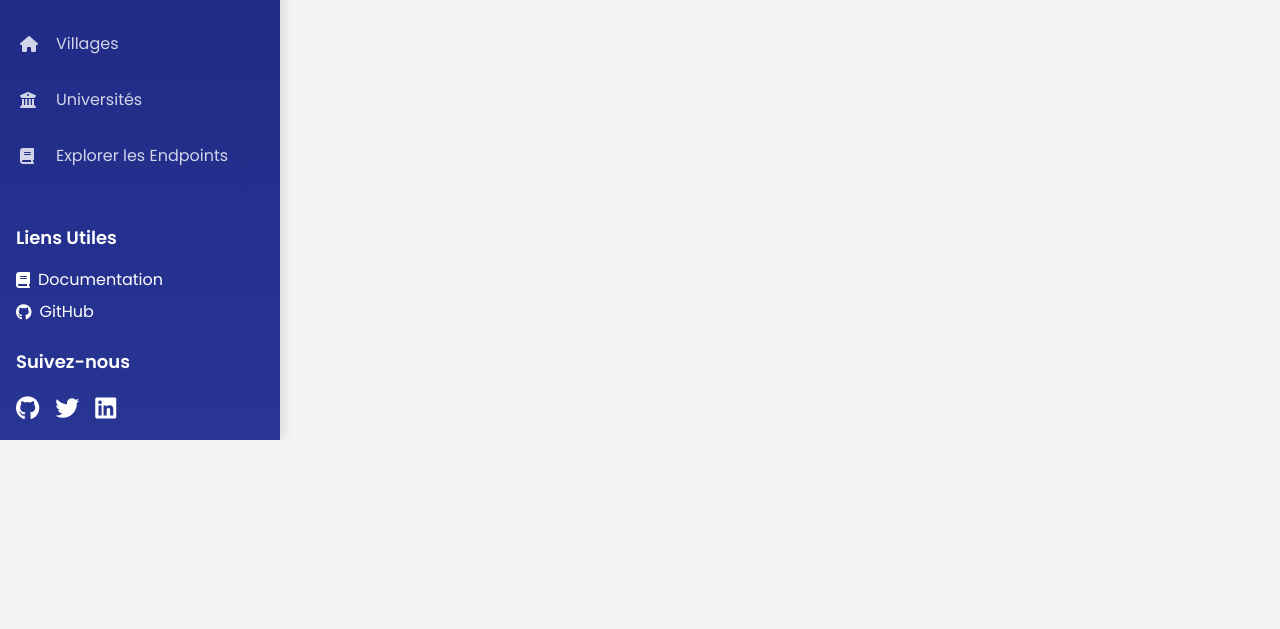
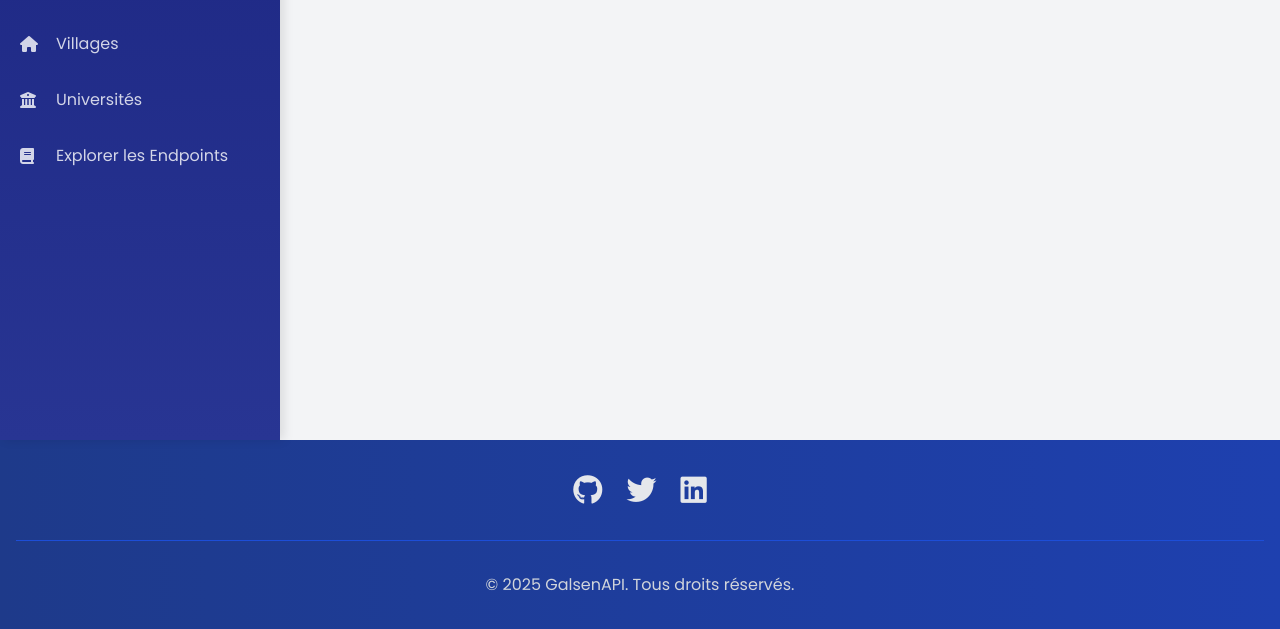
Before and after one commit to sibylassana95/GalsenAPi, a Django app: template templates/region.html in a window 1280 px wide. Shown: the part 360-989 px from the top of the page. Before the commit the page ends 800 px from the top, so only its background shows below. Run offline with Django 4.2, Linux system fonts and the light colour scheme; the template is opened without the code that fills it, so the values that code supplies are empty; some libraries are stand-ins or nearby versions.

Commit message:
feat: Ajout du modèle de pied de page et suppression des liens inutiles dans la barre latérale

```diff
--- a/templates/base.html
+++ b/templates/base.html
@@ -258,38 +258,6 @@
                 <span class="ml-3 sidebar-text">Explorer les Endpoints</span>
             </a>
         </nav>
-
-        <div class="mt-auto p-4 text-white">
-            <div data-aos="fade-up">
-                <h3 class="text-lg font-semibold mb-4">Liens Utiles</h3>
-                <ul class="space-y-2">
-                    <li>
-                        <a href="{% url 'redoc' %}" class="hover:text-white transition-colors duration-200 flex items-center">
-                            <i class="fas fa-book mr-2"></i>Documentation
-                        </a>
-                    </li>
-                    <li>
-                        <a href="https://github.com/sibylassana95/GalsenAPi" class="hover:text-white transition-colors duration-200 flex items-center">
-                            <i class="fab fa-github mr-2"></i>GitHub
-                        </a>
-                    </li>
-                </ul>
-            </div>
-            <div data-aos="fade-left" class="mt-6">
-                <h3 class="text-lg font-semibold mb-4">Suivez-nous</h3>
-                <div class="flex space-x-4">
-                    <a href="https://github.com/sibylassana95" class="hover:text-white transition-colors duration-200 transform hover:scale-110">
-                        <i class="fab fa-github text-2xl"></i>
-                    </a>
-                    <a href="https://twitter.com/sibyog13" class="hover:text-white transition-colors duration-200 transform hover:scale-110">
-                        <i class="fab fa-twitter text-2xl"></i>
-                    </a>
-                    <a href="https://www.linkedin.com/in/sibylassana" class="hover:text-white transition-colors duration-200 transform hover:scale-110">
-                        <i class="fab fa-linkedin text-2xl"></i>
-                    </a>
-                </div>
-            </div>
-        </div>
     </aside>
 
     <div class="main-content" id="main-content">
@@ -313,6 +281,8 @@
 
         {% block content %}{% endblock %}
     </div>
+
+    {% include 'footer.html' %}
 
     <script>
         AOS.init({
--- /dev/null
+++ b/templates/footer.html
@@ -0,0 +1,25 @@
+<footer class="bg-gradient-to-r from-blue-900 to-blue-800 text-white py-8 mt-auto">
+    <div class="container mx-auto px-4">
+        <div class="grid grid-cols-1 md:grid-cols-1 gap-8">
+            <!-- Suivez-nous -->
+            <div>
+                <div class="flex space-x-6 justify-center">
+                    <a href="https://github.com/sibylassana95" class="text-gray-200 hover:text-white">
+                        <i class="fab fa-github text-3xl"></i>
+                    </a>
+                    <a href="https://twitter.com/sibyog13" class="text-gray-200 hover:text-white">
+                        <i class="fab fa-twitter text-3xl"></i>
+                    </a>
+                    <a href="https://www.linkedin.com/in/sibylassana" class="text-gray-200 hover:text-white">
+                        <i class="fab fa-linkedin text-3xl"></i>
+                    </a>
+                </div>
+            </div>
+        </div>
+
+        <!-- Copyright -->
+        <div class="mt-8 pt-8 border-t border-blue-700 text-center text-gray-300">
+            <p>&copy; {% now "Y" %} GalsenAPI. Tous droits réservés.</p>
+        </div>
+    </div>
+</footer>
```
